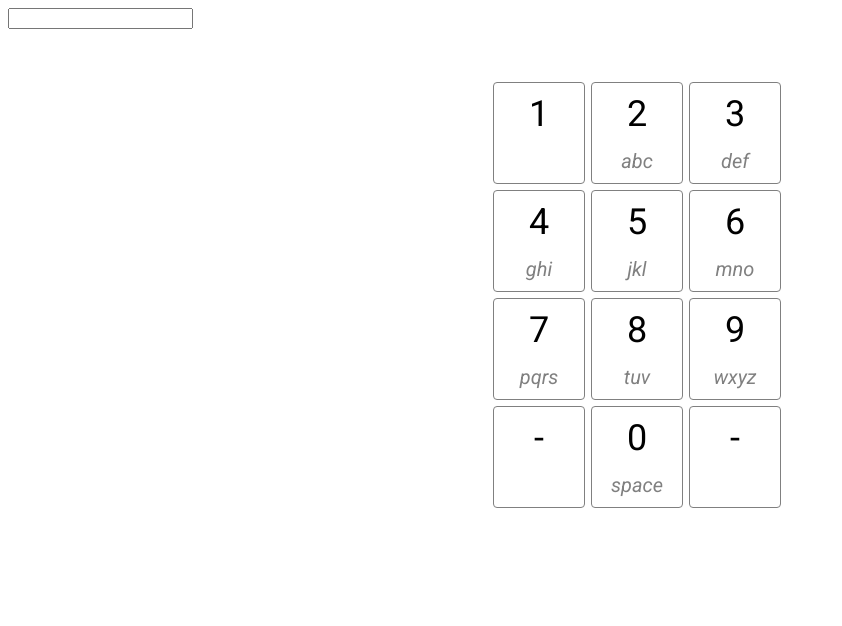
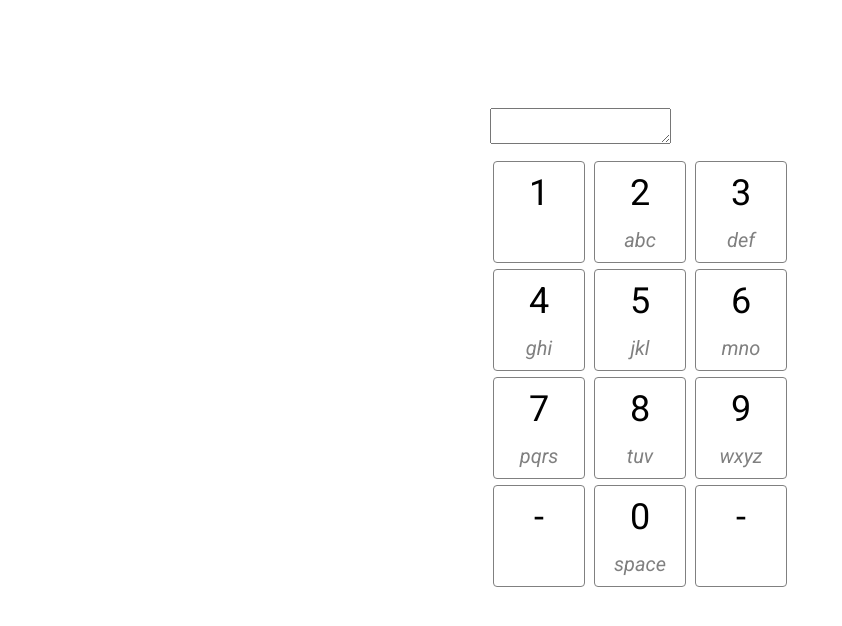
Before and after one commit to Tommy-Lim/t9-words, a website: page public/index.html in a window 1280 px wide. Shown: the whole page, without its empty margins (0-842 px from the left). Drawn offline with nearby package versions, Linux system fonts and the light colour scheme; some packages are replaced by stand-ins of ours; a script that the page names is missing.

Commit message:
added text area

```diff
--- a/public/app/containers/home/home.html
+++ b/public/app/containers/home/home.html
@@ -1,5 +1,12 @@
 <div class="container">
-  <input type="text" ng-model="homeComp.query" ng-change="homeComp.getWords(homeComp.query)"/>
+  <div class="textarea">
+
+  </div>
+  <textarea id="input"
+            type="text"
+            ng-model="homeComp.query"
+            ng-change="homeComp.getWords(homeComp.query)"
+            ></textarea>
   <div class="keypad">
     <div class="keypad-row">
       <div class="key key1">
--- a/public/css/keypad.css
+++ b/public/css/keypad.css
@@ -1,15 +1,16 @@
 .keypad{
-  width:  300px;
+  width: 100%;
   display: flex;
   flex-direction: row;
   flex-wrap: wrap;
   margin: 0 auto;
-  margin-top: 50px;
+  margin-top: 10px;
 }
 
 .keypad-row{
   display: flex;
   justify-content: space-between;
+  width: 100%;
 }
 
 .key{
--- a/public/css/style.css
+++ b/public/css/style.css
@@ -1,3 +1,14 @@
 body{
   font-family: 'Roboto', sans-serif;
 }
+
+.container{
+  width: 300px;
+  margin: 0 auto;
+}
+
+.textarea{
+  width: calc(100% - 8px);
+  height: 100px;
+  font-size: 16px;
+}
```
